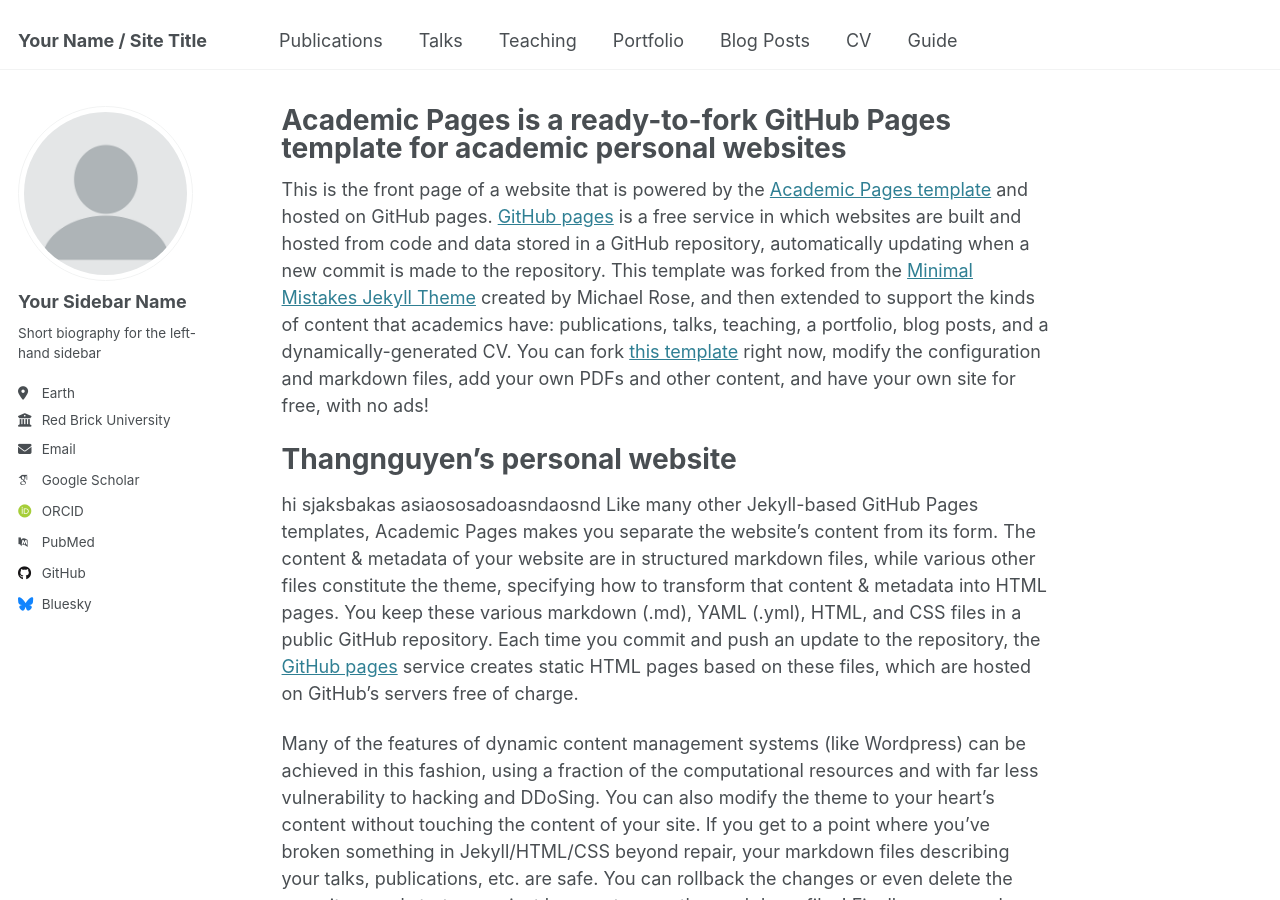
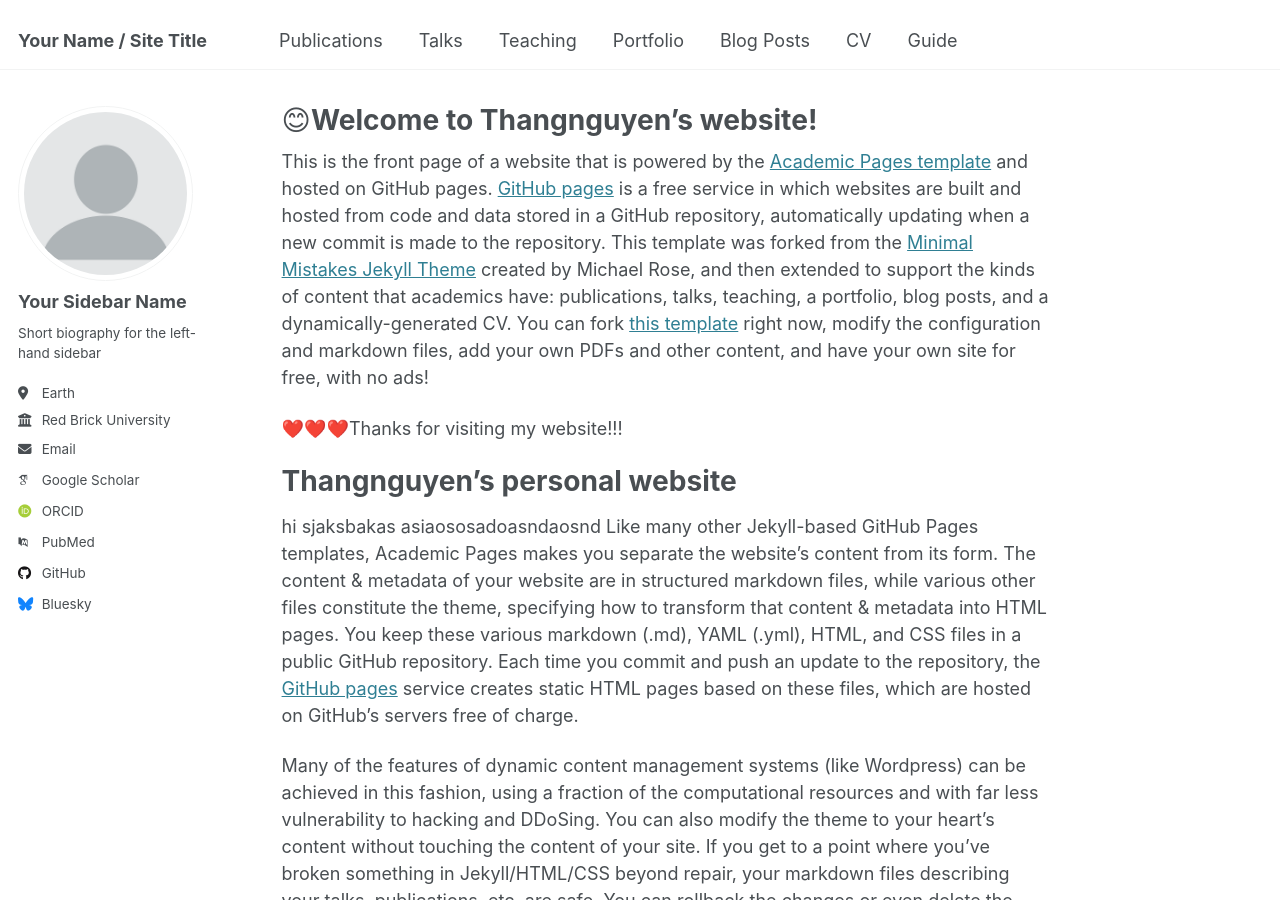
Before and after one commit to 6jffc/thangnguyen.github.io, a Jekyll site: the page built from _pages/about.md, in a window 1280 px wide and 900 px high. Built offline with Jekyll 4.4.1, drawn with Linux system fonts in a browser that asks for light colours; some web fonts are replaced.

Commit message:
Update about.md

```diff
--- a/_pages/about.md
+++ b/_pages/about.md
@@ -1,6 +1,6 @@
 ---
 permalink: /
-title: "Academic Pages is a ready-to-fork GitHub Pages template for academic personal websites"
+title: "😊Welcome to Thangnguyen's website!"
 author_profile: true
 redirect_from:
   - /about/
@@ -8,6 +8,8 @@ redirect_from:
 ---
 
 This is the front page of a website that is powered by the [Academic Pages template](https://github.com/academicpages/academicpages.github.io) and hosted on GitHub pages. [GitHub pages](https://pages.github.com) is a free service in which websites are built and hosted from code and data stored in a GitHub repository, automatically updating when a new commit is made to the repository. This template was forked from the [Minimal Mistakes Jekyll Theme](https://mmistakes.github.io/minimal-mistakes/) created by Michael Rose, and then extended to support the kinds of content that academics have: publications, talks, teaching, a portfolio, blog posts, and a dynamically-generated CV. You can fork [this template](https://github.com/academicpages/academicpages.github.io) right now, modify the configuration and markdown files, add your own PDFs and other content, and have your own site for free, with no ads!
+
+❤️❤️❤️Thanks for visiting my website!!!
 
 Thangnguyen's personal website
 ======
```
